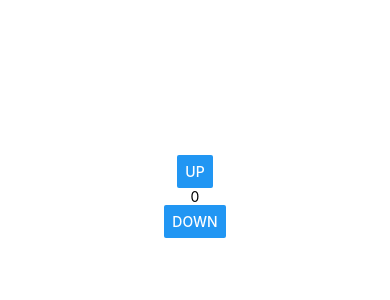
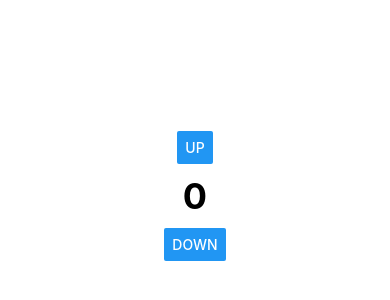
Before and after one commit to AryaMerlet/interview-app-AM, a React Native app: screen / in a window 390 px wide. Shown: the part 226-526 px from the top of the page. Built offline with nearby package versions, Linux system fonts and the light colour scheme.

Commit message:
Creation/import of component & new styling
Creation of a component folder
Creation of CustomButton component
Import of new component to HomeScreen
update to the const style for better counter visiblity

```diff
--- /dev/null
+++ b/components/CustomButton.tsx
@@ -0,0 +1,44 @@
+import React from 'react';
+import {View, Button} from 'react-native';
+
+//Component properties
+type Props = {
+  title: string;
+  onPress: () => void;
+};
+
+//export = return
+//default = when importing, no need to use {} and can use any name
+//can be written like this or later in the code like "export default CustomButton;"
+export default function CustomButton({title, onPress}: Props) {
+  return (
+    //view = div in HTML
+    <View>
+      <Button title={title} onPress={onPress} />
+    </View>
+  );
+
+  /* use pressable or touchableopacity to use style props, no need to use View when doing so
+...
+import {Pressable, Text} from 'react-native';
+...
+const styles = StyleSheet.create({
+    button: {
+        backgroundColor: '#007AFF',
+        borderRadius: 5,
+        padding: 10,
+        margin: 10,
+    },
+    buttonText: {
+        fontSize: 24,
+        fontWeight: 'bold',
+    },
+});
+...
+return (
+    <Pressable onPress={onPress} style={styles.button}>
+        <Text style={styles.buttonText}>{title}</Text>
+    </Pressable>
+);
+  */
+}
--- a/screens/HomeScreen.tsx
+++ b/screens/HomeScreen.tsx
@@ -1,18 +1,20 @@
 import React from 'react';
 import {StatusBar} from 'expo-status-bar';
 import {Button, StyleSheet, Text, View} from 'react-native';
+import CustomButton from '../components/CustomButton';
 
 export default function HomeScreen() {
   return (
     <View style={styles.container}>
-      <Button title="UP" onPress={() => {}} />
-      <Text>0</Text>
-      <Button title="DOWN" onPress={() => {}} />
+      <CustomButton title="UP" onPress={() => {}} />
+      <Text style={styles.counter}>0</Text>
+      <CustomButton title="DOWN" onPress={() => {}} />
       <StatusBar style="auto" />
     </View>
   );
 }
 
+//StyleSheet.create = create a new stylesheet as an object, for performance optimization and better debugging
 const styles = StyleSheet.create({
   container: {
     flex: 1,
@@ -20,4 +22,9 @@ const styles = StyleSheet.create({
     alignItems: 'center',
     justifyContent: 'center',
   },
+  counter: {
+    fontSize: 36,
+    fontWeight: 'bold',
+    margin: 10,
+  },
 });
```
